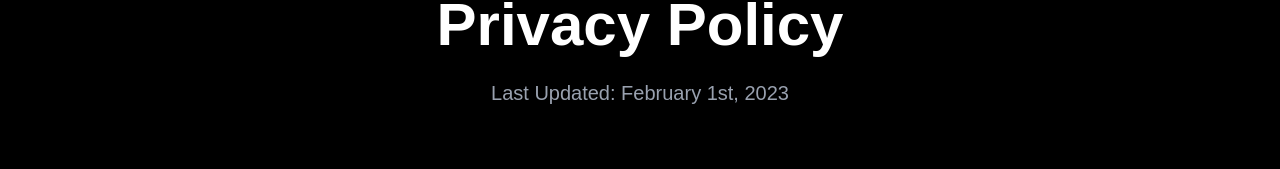
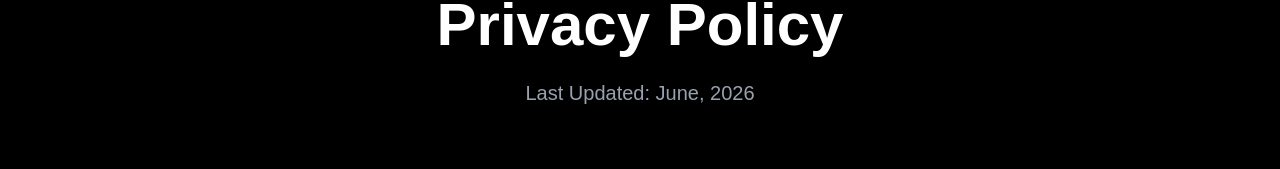
Before and after one commit to gtcsprojects2025-cloud/canadaclothings, a Next.js app: page /privacy-policy in a window 1280 px wide. Shown: the part 286-455 px from the top of the page. Built offline with nearby package versions, Linux system fonts and the light colour scheme.

Commit message:
change date

```diff
--- a/app/privacy-policy/page.tsx
+++ b/app/privacy-policy/page.tsx
@@ -27,7 +27,7 @@
           >
             <Shield className="w-20 h-20 mx-auto mb-6 text-white/80" />
             <h1 className="text-6xl font-bold mb-6 text-white">Privacy Policy</h1>
-            <p className="text-xl text-gray-400">Last Updated: February 1st, 2023</p>
+            <p className="text-xl text-gray-400">Last Updated: June, 2026</p>
           </motion.div>
         </div>
       </div>
--- a/app/terms-of-service/page.tsx
+++ b/app/terms-of-service/page.tsx
@@ -27,7 +27,7 @@
           >
             <Scale className="w-20 h-20 mx-auto mb-6 text-white/80" />
             <h1 className="text-6xl font-bold mb-6 text-white">Terms of Service</h1>
-            <p className="text-xl text-gray-400">Last Updated: April 1, 2023</p>
+            <p className="text-xl text-gray-400">Last Updated: June, 2026</p>
           </motion.div>
         </div>
       </div>
```
